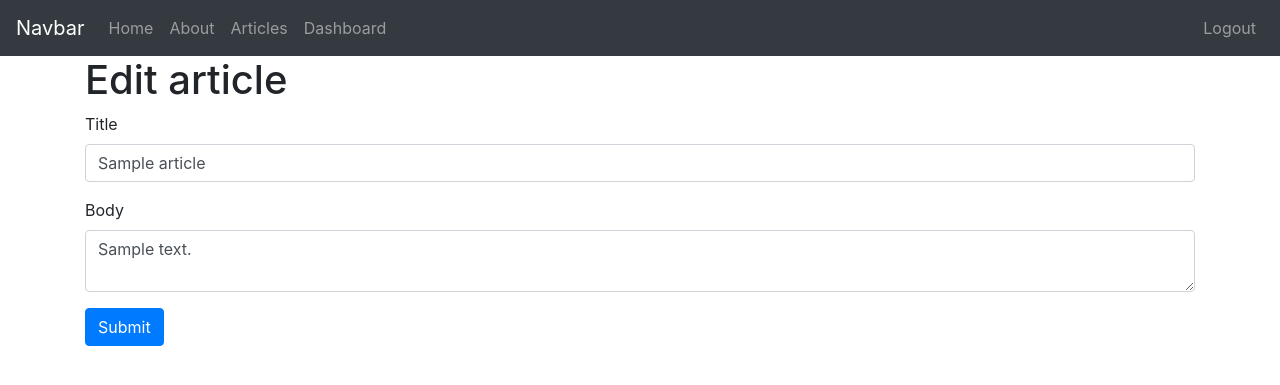
After one commit to nammshub/SRFlask, a Flask app: page /edit_article/1 in a window 1280 px wide. The commit adds this page. Shown: the top 385 px of the page. Run offline with Flask 2, Linux system fonts and the light colour scheme; the visitor is signed in with stand-in values (Sample User, id 1); tables that the repository leaves empty or names only in its code hold one stand-in row (values such as "Sample post"); some libraries are stand-ins or nearby versions.

Commit message:
Articles edition and deletion

```diff
--- a/app.py
+++ b/app.py
@@ -168,6 +168,41 @@ def add_article():
         return redirect(url_for('dashboard'))
     return rt('add_article.html', form=form)
 
+
+@app.route('/edit_article/<string:id>', methods=['GET','POST'])
+@login_required
+def edit_article(id):
+    cur = mysql.connection.cursor()
+    result = cur.execute('SELECT * FROM articles WHERE id=%s',[id])
+    article=cur.fetchone()
+    form = ArticleForm(request.form)
+
+    # Populate the form with the pre existing data
+    form.title.data=article['title']
+    form.body.data=article['body']
+    if request.method == 'POST' and form.validate():
+        title = request.form['title']
+        body = request.form['body']
+
+
+        cur.execute('UPDATE articles SET title=%s, body=%s WHERE id=%s',(title, body, article['id']))
+        mysql.connection.commit()
+        cur.close()
+
+        flash('Article updated', 'success')
+        return redirect(url_for('dashboard'))
+    return rt('edit_article.html', form=form)
+
+@app.route('/delete_article/<string:id>')
+@login_required
+def delete_article(id):
+    cur = mysql.connection.cursor()
+    cur.execute('DELETE FROM articles WHERE id=%s',[id])
+    mysql.connection.commit()
+    cur.close()
+    flash('Article deleted','success')
+    return redirect(url_for('dashboard'))
+
 app.secret_key = 'super secret key'
 if __name__ == '__main__':
     app.run(debug=True)
--- a/templates/dashboard.html
+++ b/templates/dashboard.html
@@ -19,8 +19,8 @@
       <td>{{article.title}}</td>
       <td>{{article.author}}</td>
       <td>{{article.create_date}}</td>
-      <td><a href="edit_article/{{article.id}}" class = "btn btn-default pullright">Edit</a></td>
-      <td><a href="#" class = "btn btn-danger">Delete</a></td>
+      <td><a href="/edit_article/{{article.id}}" class = "btn btn-primary pullright">Edit</a></td>
+      <td><a href="/delete_article/{{article.id}}" class = "btn btn-danger">Delete</a></td>
     </tr>
     {%endfor%}
 {% endblock %}
--- /dev/null
+++ b/templates/edit_article.html
@@ -0,0 +1,15 @@
+{% extends 'layout.html' %}
+
+{% block body %}
+<h1>Edit article</h1>
+{% from 'includes/_formhelpers.html' import render_field %}
+<form method="POST" action="">
+  <div class="form-group">
+    {{render_field(form.title, class_="form-control")}}
+  </div>
+  <div class="form-group">
+    {{render_field(form.body, class_="form-control", id='editor')}}
+  </div>
+  <p><input type="submit" class="btn btn-primary" value="Submit"></p>
+</form>
+{% endblock %}
--- a/templates/home.html
+++ b/templates/home.html
@@ -4,5 +4,9 @@
 <div class="jumbotron text-center">
   <h1>Welcome to SRFlask</h1>
   <p class = "lead"> This site will be yours soon =)</p>
+  {%if session.logged_in == NULL%}
+    <a href='/register' class = "btn btn-primary btn-lg">Register</a>
+    <a href='/login' class = "btn btn-success btn-lg">Login</a>
+  {%endif%}
 </div>
 {% endblock %}
```
